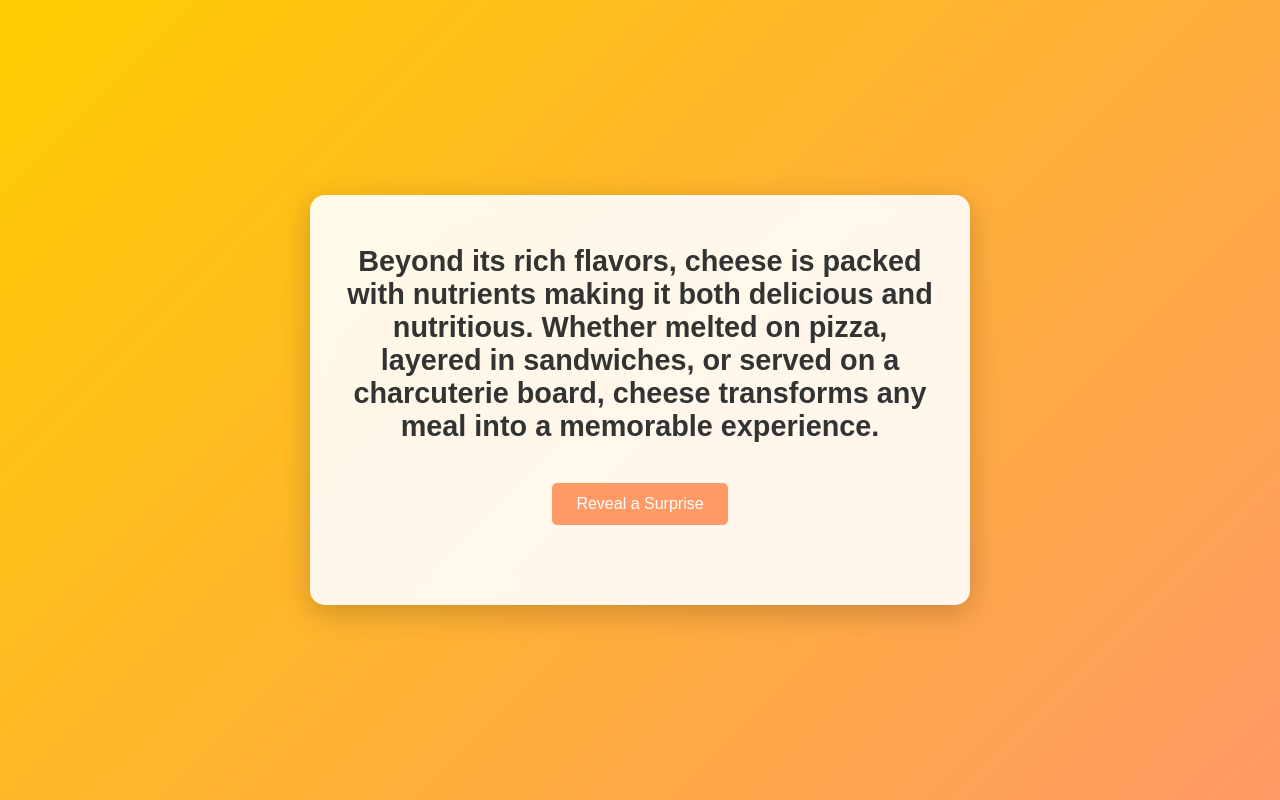
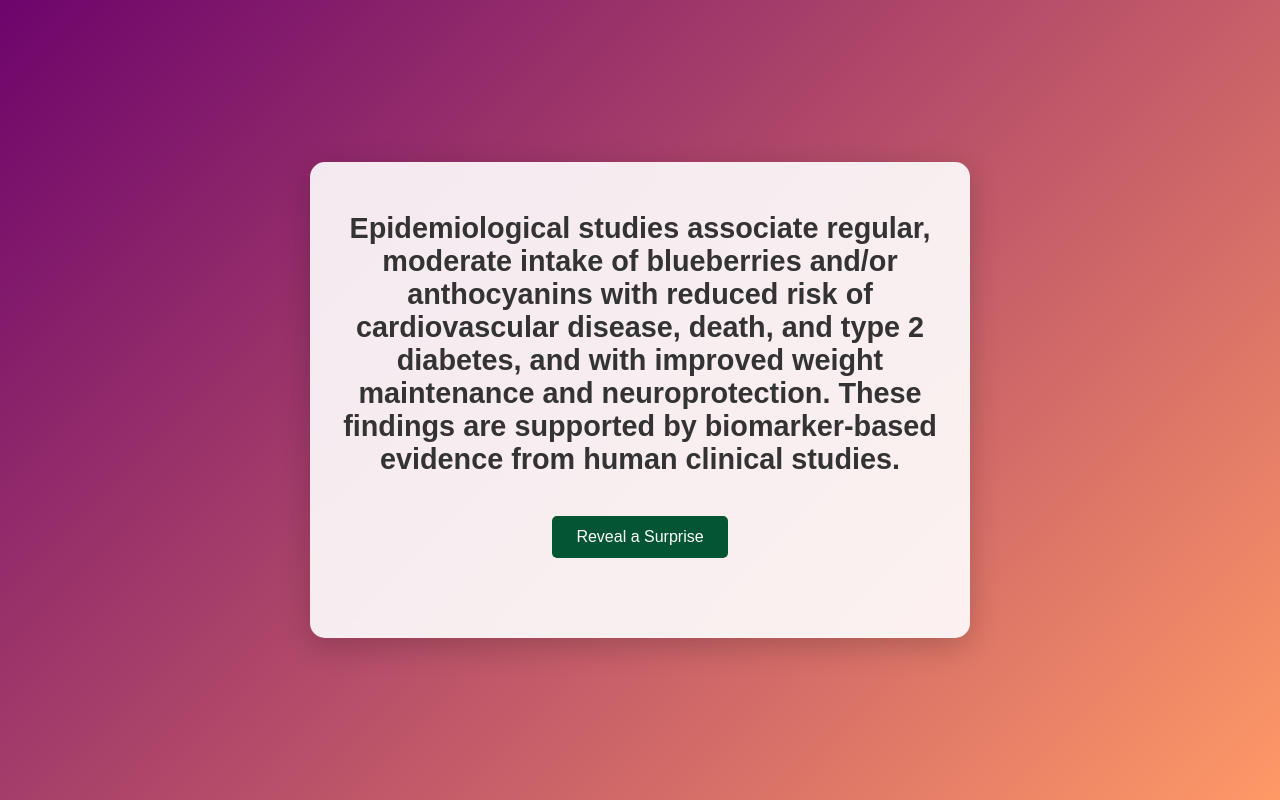
Before and after one commit to Anayjain1129/Blueberry, a plain HTML site: page index.html in a window 1280 px wide. Drawn offline with Linux system fonts and the light colour scheme.

Commit message:
Update index.html

```diff
--- a/index.html
+++ b/index.html
@@ -1,9 +1,9 @@
 <!DOCTYPE html>
-<head><title>Cheez</title><style>
-body{font-family:sans-serif;margin:0;display:flex;justify-content:center;align-items:center;height:100vh;background:linear-gradient(135deg,#ffcc00,#ff9966);color:#333;text-align:center;}
+<head><title>Blueberry</title><style>
+body{font-family:sans-serif;margin:0;display:flex;justify-content:center;align-items:center;height:100vh;background:linear-gradient(135deg,#6d046c,#ff9966);color:#333;text-align:center;}
 .container{background:rgba(255,255,255,0.9);border-radius:15px;padding:30px;box-shadow:0 8px 30px rgba(0,0,0,0.2);backdrop-filter:blur(10px);max-width:600px;}
 .title{font-size:1.8rem;margin-bottom:20px;}
 .hidden{opacity:0;transition:opacity 1s;}
 .visible{opacity:1;}
-#revealButton{padding:12px 24px;font-size:1rem;margin-top:20px;background:#ff9966;color:white;border:none;border-radius:5px;cursor:pointer;transition:background 0.3s,transform 0.2s;}
-#revealButton:hover{background:#ffcc00;transform:scale(1.05);}</style></head><body><div class="container"><h1 class="title">Beyond its rich flavors, cheese is packed with nutrients making it both delicious and nutritious. Whether melted on pizza, layered in sandwiches, or served on a charcuterie board, cheese transforms any meal into a memorable experience.</h1><button id="revealButton">Reveal a Surprise</button><p id="surpriseMessage" class="hidden">This webpage fits in a QR code</p></div><script>document.getElementById('revealButton').onclick=()=>{const msg=document.getElementById('surpriseMessage');msg.classList.remove('hidden');msg.classList.add('visible');};</script></body></html>
+#revealButton{padding:12px 24px;font-size:1rem;margin-top:20px;background:#045533;color:white;border:none;border-radius:5px;cursor:pointer;transition:background 0.3s,transform 0.2s;}
+#revealButton:hover{background:#6e00f5;transform:scale(1.05);}</style></head><body><div class="container"><h1 class="title">Epidemiological studies associate regular, moderate intake of blueberries and/or anthocyanins with reduced risk of cardiovascular disease, death, and type 2 diabetes, and with improved weight maintenance and neuroprotection. These findings are supported by biomarker-based evidence from human clinical studies.</h1><button id="revealButton">Reveal a Surprise</button><p id="surpriseMessage" class="hidden">This webpage fits in a QR caode</p></div><script>document.getElementById('revealButton').onclick=()=>{const msg=document.getElementById('surpriseMessage');msg.classList.remove('hidden');msg.classList.add('visible');};</script></body></html>
```
